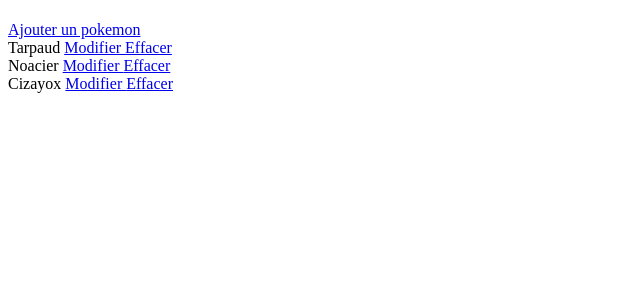
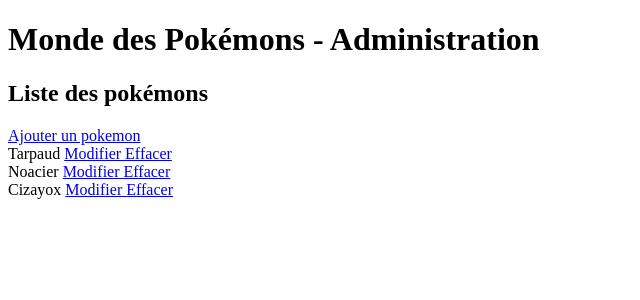
Before and after one commit to nadineprofesseur/monde-des-pokemons, a PHP site: page /liste-pokemon.php in a window 1280 px wide. Shown: the top 300 px of the page, without its empty margins (0-640 px from the left). Run offline with PHP 8.4, Linux system fonts and the light colour scheme; data comes from the database, SQL or seed files in the repository.

Commit message:
Titres et sous-titres

```diff
--- a/src/administration/ajouter-pokemon.html
+++ b/src/administration/ajouter-pokemon.html
@@ -2,11 +2,11 @@
 <html lang="fr">
 <head>
 	<meta charset="utf-8">
-	<title></title>
+	<title>Monde des Pokémons - Administration</title>
 </head>
 <body>
 	<header>
-		<h1>Administration du Monde des Pokemons</h1>
+		<h1>Monde des Pokémons - Administration</h1>
 		<nav></nav>
 	</header>
 
--- a/src/administration/effacer-pokemon.php
+++ b/src/administration/effacer-pokemon.php
@@ -10,11 +10,11 @@
 <html lang="fr">
 <head>
 	<meta charset="utf-8">
-	<title></title>
+	<title>Monde des Pokémons - Administration</title>
 </head>
 <body>
 	<header>
-		<h1>Administration du Monde des Pokemons</h1>
+		<h1>Monde des Pokémons - Administration</h1>
 		<nav></nav>
 	</header>
 
--- a/src/administration/liste-pokemon.php
+++ b/src/administration/liste-pokemon.php
@@ -10,16 +10,16 @@
 <html lang="fr">
 <head>
 	<meta charset="utf-8">
-	<title></title>
+	<title>Monde des Pokémons - Administration</title>
 </head>
 <body>
 	<header>
-		<h1></h1>
+		<h1>Monde des Pokémons - Administration</h1>
 		<nav></nav>
 	</header>
 
 	<section id="contenu">
-		<header><h2></h2></header>
+		<header><h2>Liste des pokémons</h2></header>
 
 		<div>
 		<a href="ajouter-pokemon.html">Ajouter un pokemon</a>
--- a/src/administration/modifier-pokemon.php
+++ b/src/administration/modifier-pokemon.php
@@ -12,11 +12,11 @@
 <html lang="fr">
 <head>
 	<meta charset="utf-8">
-	<title></title>
+	<title>Monde des Pokémons - Administration</title>
 </head>
 <body>
 	<header>
-		<h1>Administration du Monde des Pokemons</h1>
+		<h1>Monde des Pokémons - Administration</h1>
 		<nav></nav>
 	</header>
 
--- a/src/liste-pokemon.php
+++ b/src/liste-pokemon.php
@@ -8,16 +8,16 @@
 <html lang="fr">
 <head>
 	<meta charset="utf-8">
-	<title></title>
+	<title>Monde des Pokémons</title>
 </head>
 <body>
 	<header>
-		<h1></h1>
+		<h1>Monde des Pokémons</h1>
 		<nav></nav>
 	</header>
 
 	<section id="contenu">
-		<header><h2></h2></header>
+		<header><h2>Liste des pokémons</h2></header>
 
 
 		<?php
```
